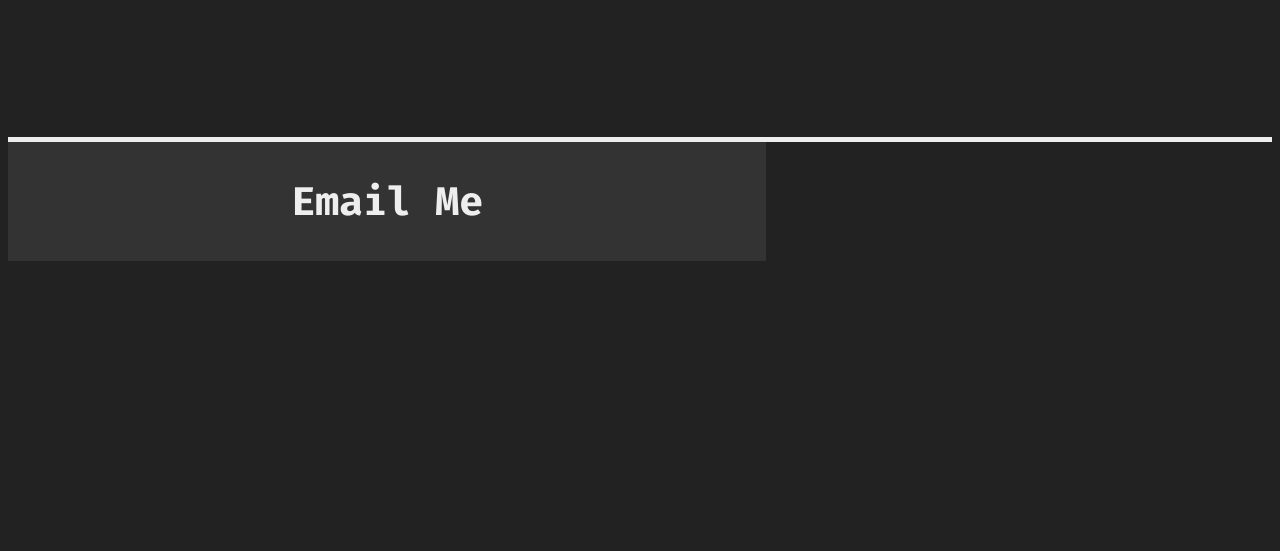
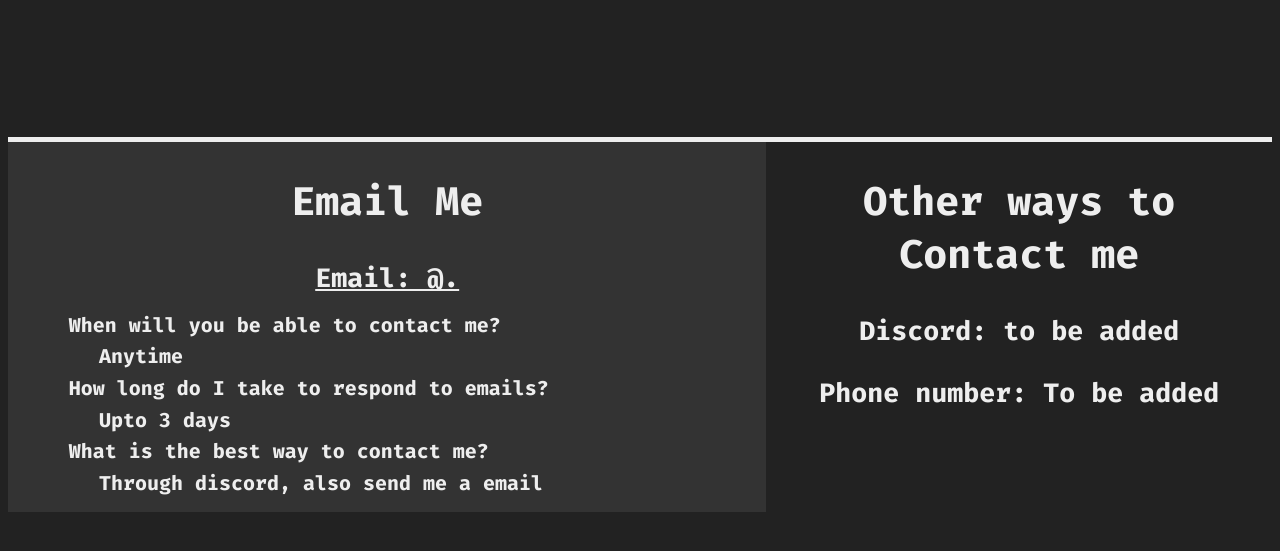
Before and after one commit to Yohello1/Yohello1_web, a PHP site: page /contact.html in a window 1280 px wide. Shown: the part 177-728 px from the top of the page. Run offline with PHP 8.4, Linux system fonts and the light colour scheme.

Commit message:
Kind of finished page?????

```diff
--- a/contact.css
+++ b/contact.css
@@ -44,3 +44,30 @@ label {
     font-size: 20pt;
     text-align: center;
 }
+h3 {
+    color: #EEE;
+    font-family: FiraCode;
+    text-align: center;
+    font-size: 20pt;
+}
+h4 {
+    color: #EEE;
+    font-family: FiraCode;
+    padding-left: 8%;
+    line-height: .25;
+    text-align: left;
+    font-size: 15pt;
+}
+.question
+{
+    padding-left: 8%;
+}
+.answer
+{
+    padding-left: 12%;
+}
+.other_forms{
+    width: 40%;
+    float:right;
+    background-color: #222222;
+}
--- a/contact.html
+++ b/contact.html
@@ -10,18 +10,17 @@
     </div>
     <div class="email_stuff">
         <h2>Email Me</h2>
-
-        <!-- <form action="/action_page.php">
-            <label for="fname">Name:</label>
-            <input type="text" id="name" name="name"><br><br>
-            <label for="w3review">Body:</label>
-            <textarea id="body" name="body" rows="10" cols="50">
-              Text
-              </textarea>
-            <input type="submit" value="Submit">
-        </form>
-        <a href="mailto:info@yohello.ca">Email Me</a> -->
-
-
+        <a href="mailto: @."><h3>Email: @.</h3></a>
+        <h4 class="question">When will you be able to contact me?</h4>
+        <h4 class="answer">Anytime</h4>
+        <h4 class="question">How long do I take to respond to emails?</h4>
+        <h4 class="answer">Upto 3 days</h4>
+        <h4 class="question">What is the best way to contact me?</h4>
+        <h4 class="answer">Through discord, also send me a email</h4>
+    </div>
+    <div class="other_forms">
+        <h2>Other ways to<br>Contact me</h2>
+        <h3>Discord: to be added</h3>
+        <h3>Phone number: To be added</h3>
     </div>
 </body>
```
